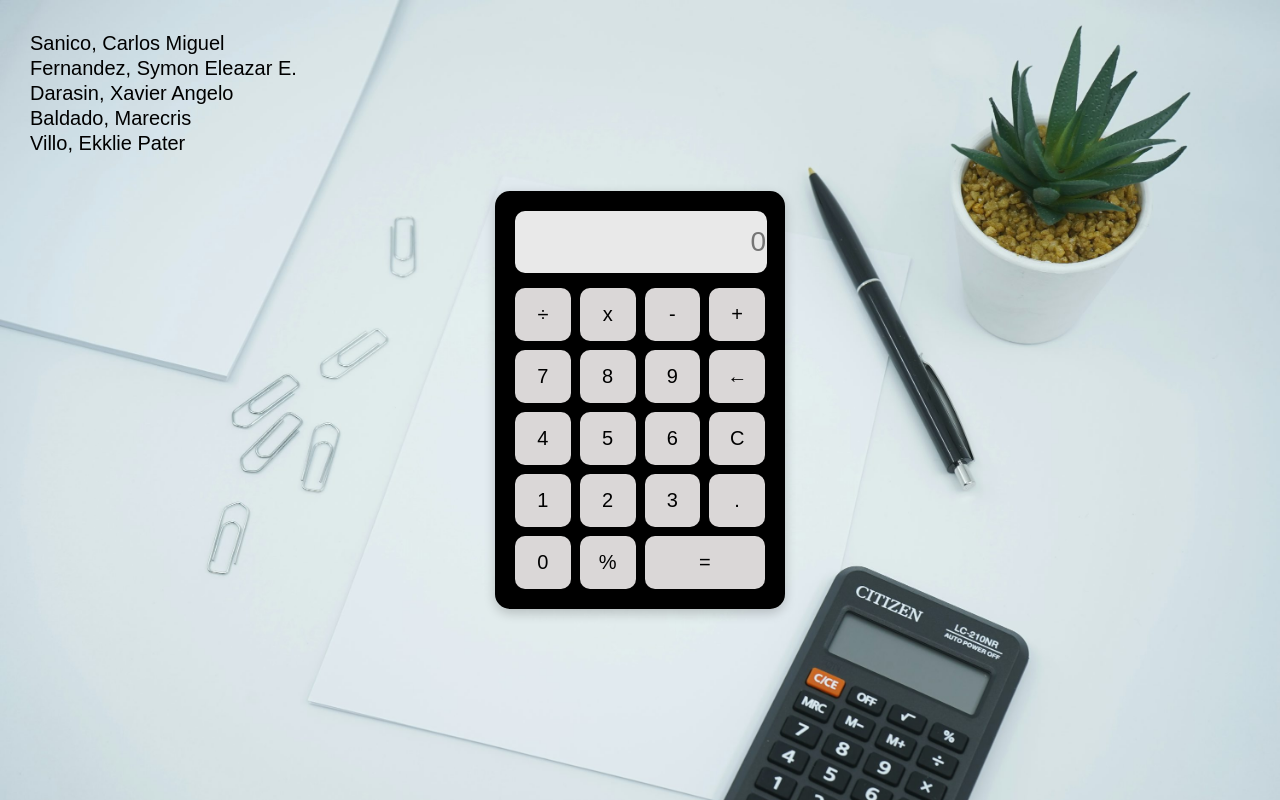
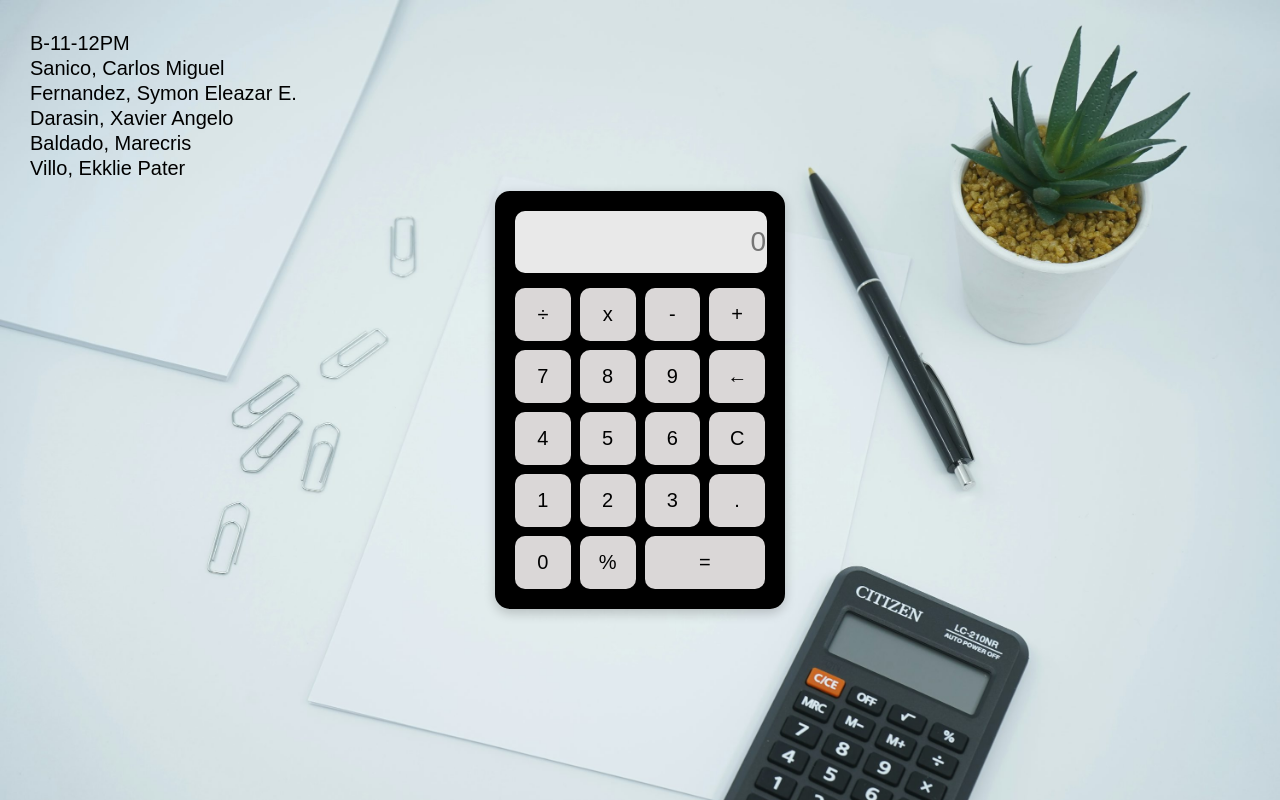
Before and after one commit to ekkleipat16-wq/CALCULATOR, a plain HTML site: page index.html in a window 1280 px wide. Drawn offline with Linux system fonts and the light colour scheme.

Commit message:
Update index.html

```diff
--- a/index.html
+++ b/index.html
@@ -10,6 +10,7 @@
 
 
 <ul class="names">
+    <li>B-11-12PM</li>
     <li>Sanico, Carlos Miguel</li>
     <li>Fernandez, Symon Eleazar E.</li>
     <li>Darasin, Xavier Angelo</li>
```
